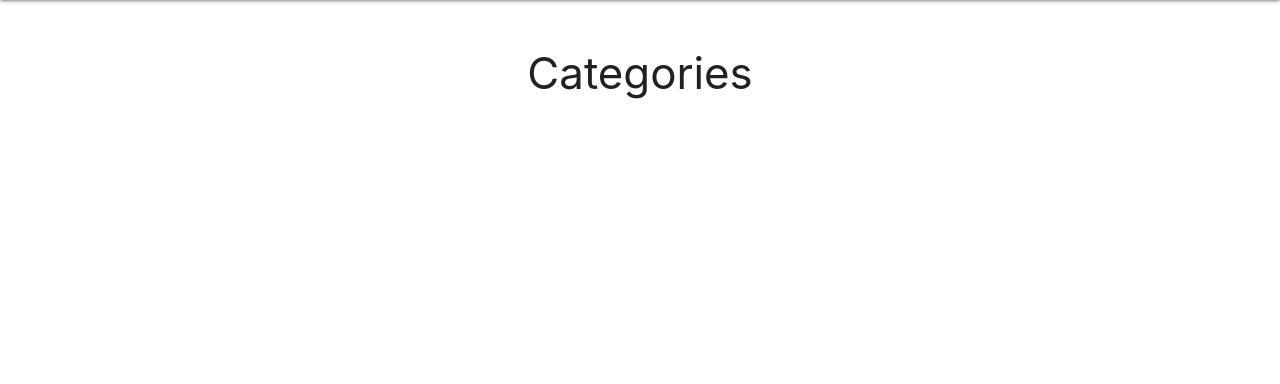
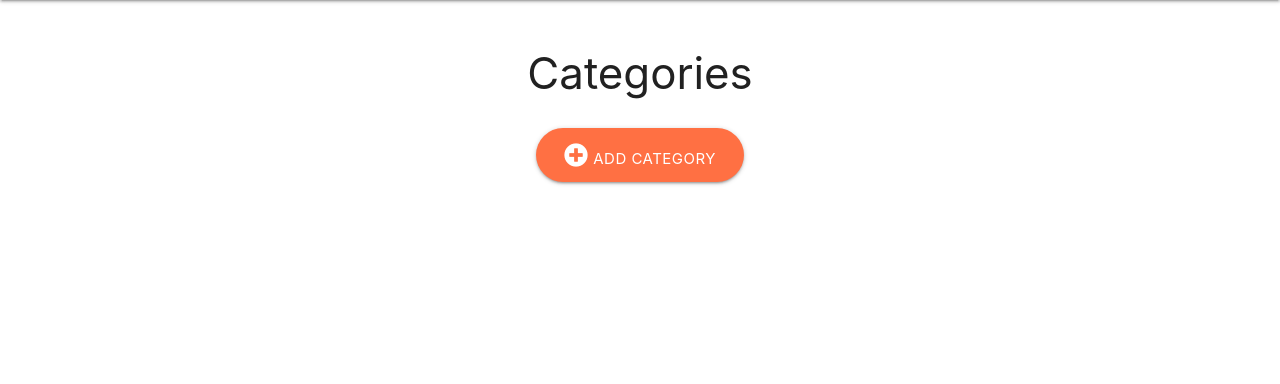
Before and after one commit to hddahdda/student_cookbook, a Flask app: page /get_categories in a window 1280 px wide. Shown: the part 64-448 px from the top of the page. Run offline with Flask 2, Linux system fonts and the light colour scheme; data that the repository does not hold is empty; some libraries are stand-ins or nearby versions.

Commit message:
styled and created add category button

```diff
--- a/static/css/style.css
+++ b/static/css/style.css
@@ -40,10 +40,18 @@ body {
   }
 
   .foodimage {
-    max-width: 30rem;
-    max-height: 30rem;
+  max-width: 30rem;
+  max-height: 30rem;
   }
 
   .categorybutton {
-    margin: 0.2rem;
+  margin: 0.2rem;
   }
+
+  .addcategory {
+  margin: 2rem;
+  }
+
+  .addcategory a {
+  border-radius: 40px;
+  }
--- a/templates/categories.html
+++ b/templates/categories.html
@@ -2,10 +2,12 @@
 {% block content %}
 <main>
     <h3 class="center-align">Categories</h3>
-
+    <div class="center-align addcategory">
+    <a href="#" class="waves-effect waves-light btn-large deep-orange lighten-1"><i class="fas fa-plus-circle"></i> Add Category</a>
+    </div>
     <div class="row">
         {% for category in categories %}
-         <div class="col s6 m3">
+         <div class="col s6 m2">
           <div class="card green lighten-2 z-depth-3 center-align">
             <div class="card-content white-text">
               <span class="card-title">{{ category.category_name }}</span>
```
